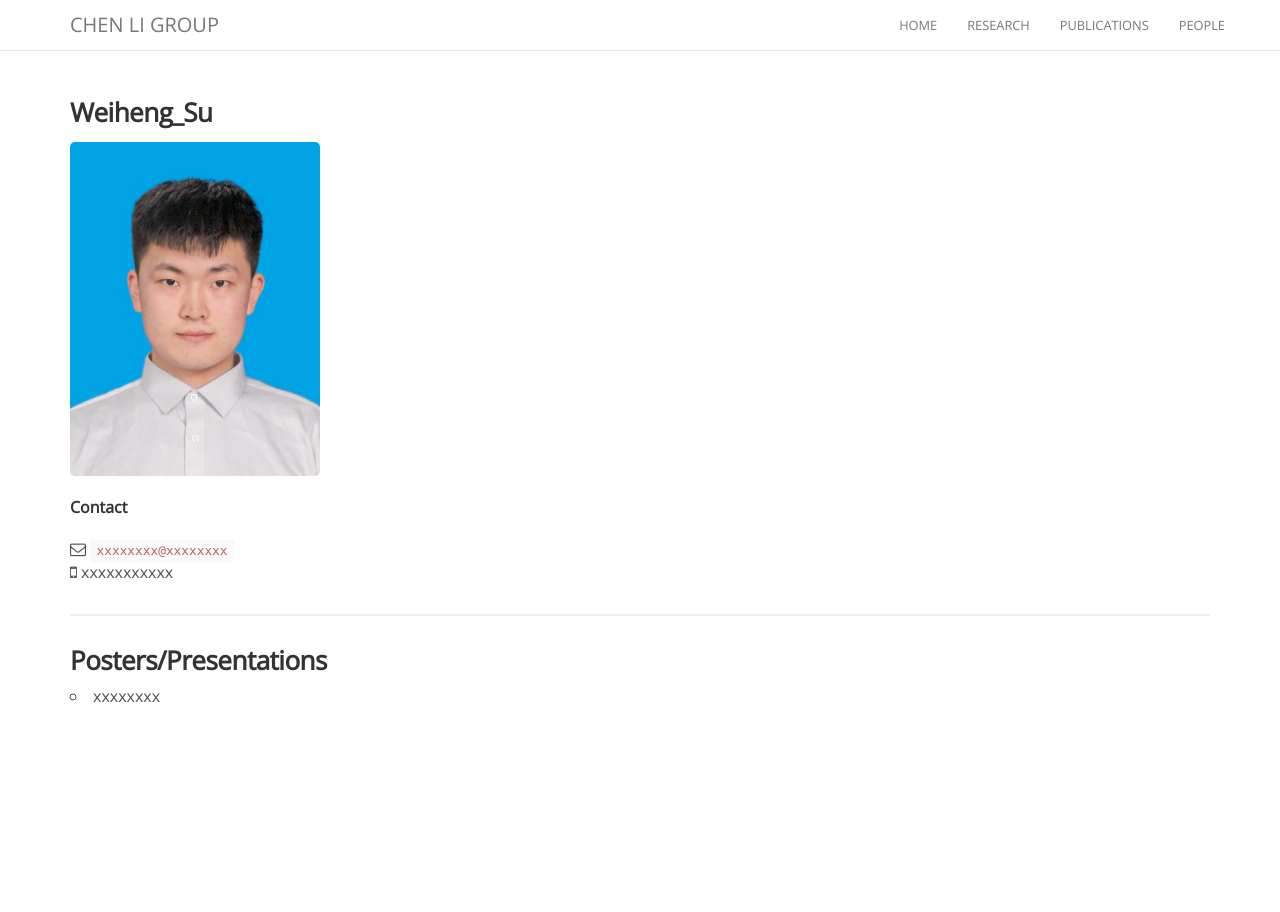
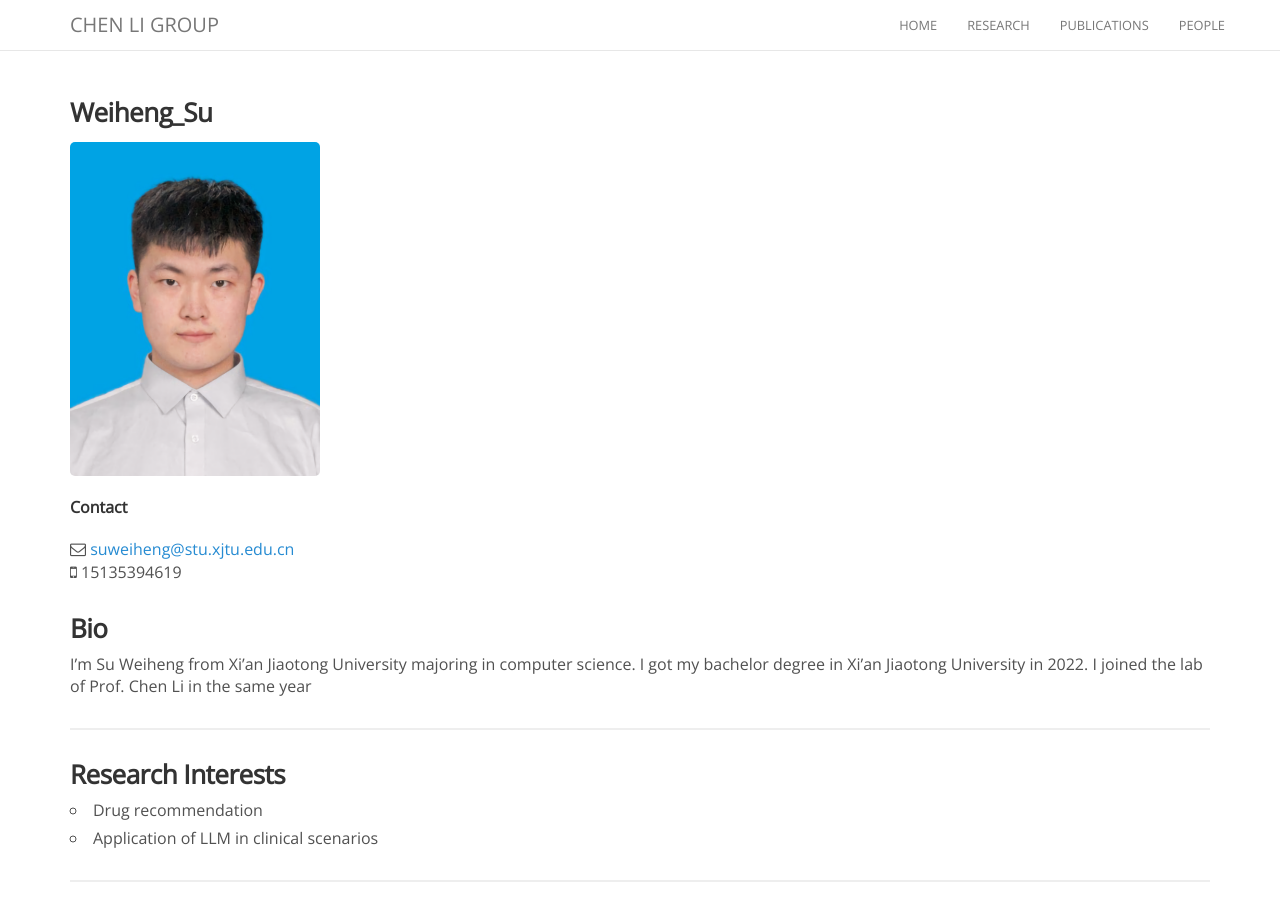
Before and after one commit to chenligroup/chenligroup.github.io, a Jekyll site: the page built from _people/Weiheng_Su.md, in a window 1280 px wide. Built offline with Jekyll 4.4.1, drawn with Linux system fonts in a browser that asks for light colours; nearby versions of some CDN libraries; comment, search, counter and statistics services are not loaded.

Commit message:
Update Weiheng_Su.md

```diff
--- a/_people/Weiheng_Su.md
+++ b/_people/Weiheng_Su.md
@@ -9,42 +9,20 @@ joined: 2022
 
 **Contact**
 
-<i class="fa fa-envelope-o"></i> `xxxxxxxx@xxxxxxxx`<br>
-<i class="fa fa-mobile"></i> xxxxxxxxxxx
+<i class="fa fa-envelope-o"></i> <suweiheng@stu.xjtu.edu.cn><br>
+<i class="fa fa-mobile"></i> 15135394619
 
-<!--[<i class="fa fa-google"></i> Google Scholar Profile](https://scholar.google.com/citations?user=bZOcwEYAAAAJ&hl=en)
+<!--[<i class="fa fa-google"></i> Google Scholar Profile](https://scholar.google.com/citations?user=bZOcwEYAAAAJ&hl=en)-->
 
 ### Bio
 
-xxxxxxxx
+I'm Su Weiheng from Xi'an Jiaotong University majoring in computer science. I got my bachelor degree in Xi'an Jiaotong University in 2022. I joined the lab of Prof. Chen Li in the same year
 
 <hr>
 
 ### Research Interests
 
-xxxxxxxx
+- Drug recommendation
+- Application of LLM in clinical scenarios
 
 <hr>
-
-### Current projects
-
-1. xxxxxxxx
-2. xxxxxxxx
-3. xxxxxxxx
-4. xxxxxxxx
-5. xxxxxxxx
-
-<hr>
-
-### Publications
-<!--
-- **Wu, Jialun**, et al. "Bioie: Biomedical information extraction with multi-head attention enhanced graph convolutional network." _2021 IEEE International Conference on Bioinformatics and Biomedicine (BIBM). IEEE, 2021_.
-- **Wu, Jialun**, et al. "Structured information extraction of pathology reports with attention-based graph convolutional network." _2020 IEEE International Conference on Bioinformatics and Biomedicine (BIBM). IEEE, 2020_.
-- **Wu, Jialun**, et al. "Leveraging multiple types of domain knowledge for safe and effective drug recommendation." _Proceedings of the 31st ACM international conference on information & knowledge management. 2022_.
--->
-
-<hr>
-
-### Posters/Presentations
-
-- xxxxxxxx
```
